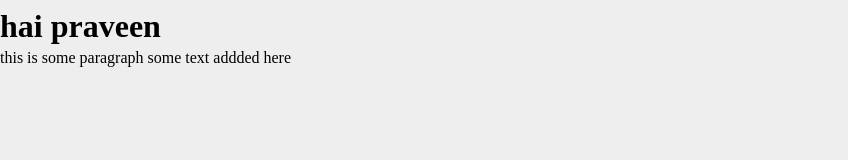
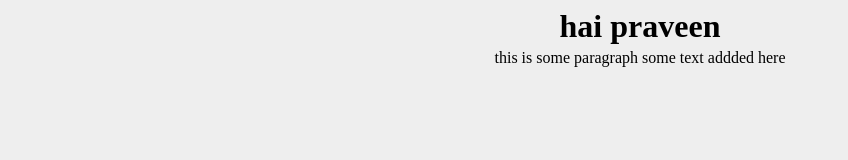
Before and after one commit to Pallagani-Praveen/justPrac, a plain HTML site: page index.html in a window 1280 px wide. Shown: the whole page, without its empty margins (0-848 px from the left). Drawn offline with Linux system fonts and the light colour scheme.

Commit message:
added css

```diff
--- a/style.css
+++ b/style.css
@@ -5,3 +5,9 @@ body{
   line-height: 10px;
   width:100%;
 }
+
+.wrapper{
+  max-width: 960px;
+  margin: 0 auto;
+  text-align: center;
+}
```
